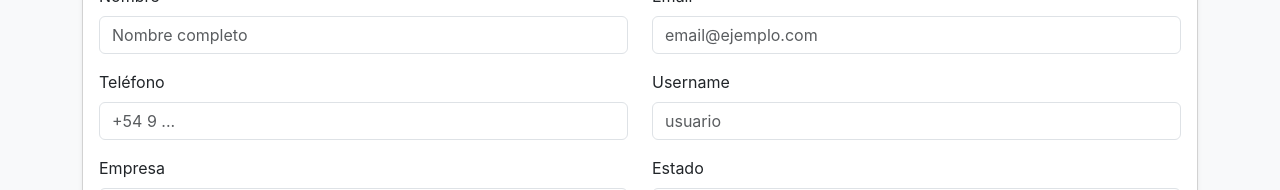
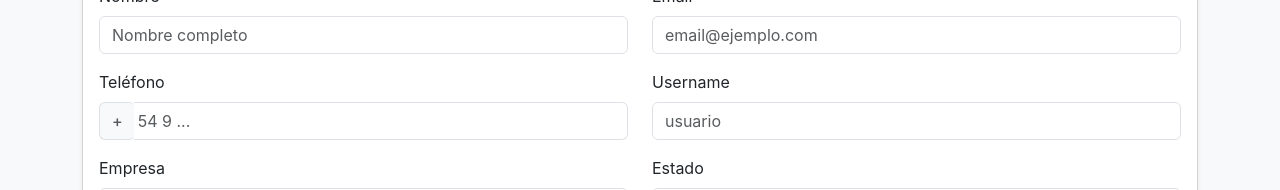
Before and after one commit to RichetOct2410/Pv_tpFinal_Grupo11, a React (Vite) app: page /clientes/nuevo in a window 1280 px wide. Shown: the part 215-405 px from the top of the page. Built offline with nearby package versions, Linux system fonts and the light colour scheme; sample sign-in values are in the browser's storage.

Commit message:
pequeño cambio en formulario para crear cliente / NicolasAzamor

```diff
--- a/src/components/commun/FormularioCliente.jsx
+++ b/src/components/commun/FormularioCliente.jsx
@@ -1,5 +1,5 @@
 import React, { useState, useEffect } from "react";
-import { Form, Button, Row, Col, Alert } from "react-bootstrap";
+import { Form, Button, Row, Col, Alert, InputGroup } from "react-bootstrap";
 
 const FormularioCliente = ({ inicial, onSubmit }) => {
   const [cliente, setCliente] = useState({
@@ -162,13 +162,16 @@ const FormularioCliente = ({ inicial, onSubmit }) => {
 
       <Row>
         <Col md={6}>
-          <Form.Group className="mb-3">
+         <Form.Group controlId="formTelefono">
             <Form.Label>Teléfono</Form.Label>
+            <InputGroup hasValidation>
+    <InputGroup.Text className="bg-light border-end-0 text-muted fw-medium">+</InputGroup.Text>
             <Form.Control
+              className="border-start-0 ps-1"
               name="telefono"
               value={cliente.telefono}
               onChange={manejarCambio}
-              placeholder="+54 9 ..."
+              placeholder="54 9 ..."
               isInvalid={!!errores.telefono}
             />
             {errores.telefono && (
@@ -176,6 +179,7 @@ const FormularioCliente = ({ inicial, onSubmit }) => {
                 {errores.telefono}
               </Form.Control.Feedback>
             )}
+          </InputGroup>
           </Form.Group>
         </Col>
         <Col md={6}>
```
